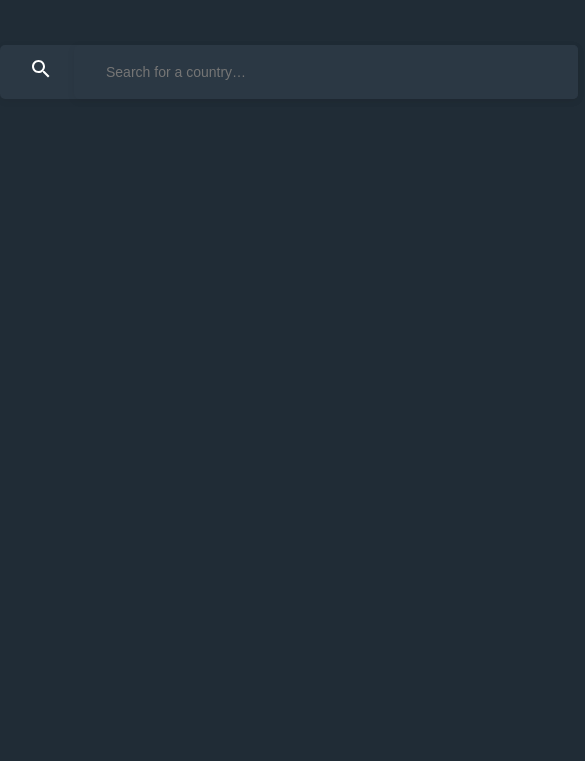
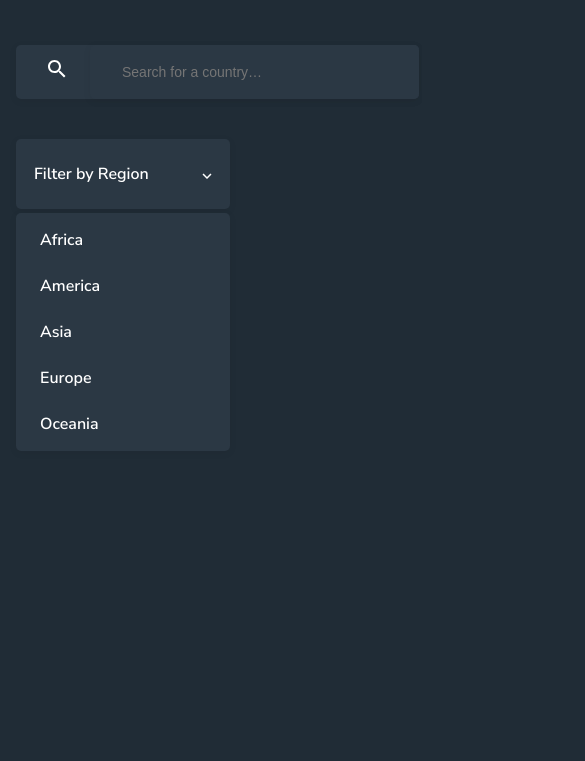
Before and after one commit to createdbysardorbek/Countries-Flags, a plain HTML site: page index.html in a window 390 px wide. Shown: the part 83-844 px from the top of the page, 585 px wide, since content can reach past the window. Drawn offline with Linux system fonts and the light colour scheme.

Commit message:
Header, search, filter adaptived

```diff
--- a/scss/_header.scss
+++ b/scss/_header.scss
@@ -32,6 +32,9 @@ header {
 
 @media only screen and (max-width: 1280px) {
     header {
+
+        padding: 16px;
+
         .header__content {
             width: 100%;
         }
--- a/scss/_search__filter.scss
+++ b/scss/_search__filter.scss
@@ -69,3 +69,24 @@
         }
     }
 }
+
+@media only screen and (max-width: 1280px) {
+    .search__filter {
+        width: 100%;
+    }
+}
+
+@media only screen and (max-width: 800px) {
+    .search__filter {
+        width: 100%;
+        row-gap: 40px;
+        flex-wrap: wrap;
+        padding: 16px;
+
+        .search {
+            margin: 0 auto;
+            width: 95%;
+        }
+
+    }
+}
```
Also changed, not shown: css/style.css, 1 other file.
